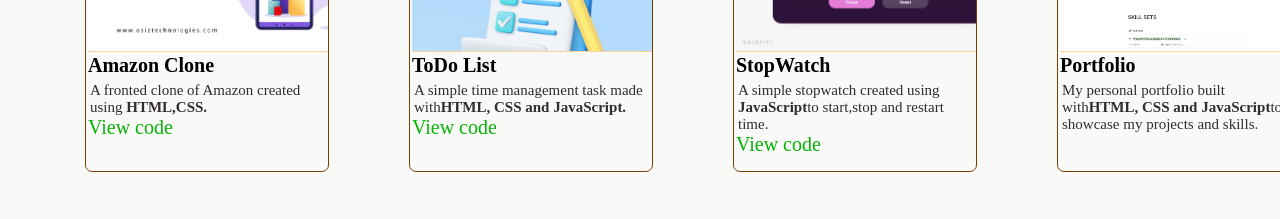
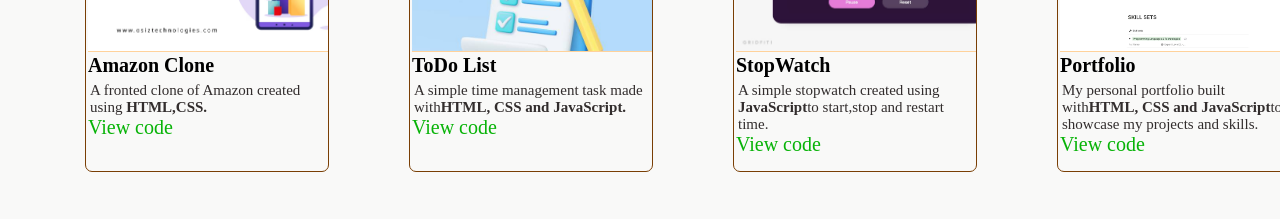
Before and after one commit to shivaniPawar821/Portfolio-website, a website: page public/index.html in a window 1280 px wide. Shown: the part 2500-2719 px from the top of the page. Drawn offline with Linux system fonts and the light colour scheme.

Commit message:
Add index.html from public folder

```diff
--- a/public/index.html
+++ b/public/index.html
@@ -136,6 +136,7 @@
             </div>
             <h4>Portfolio</h4>
             <p>My personal portfolio built with<b>HTML, CSS and JavaScript</b>to showcase my projects and skills. </p>
+            <a href="https://shivanipawar821.github.io/Portfolio-website/" target="_blank" class="code">View code</a>
           </div>
       </section>
        <!-- contact-->
```
